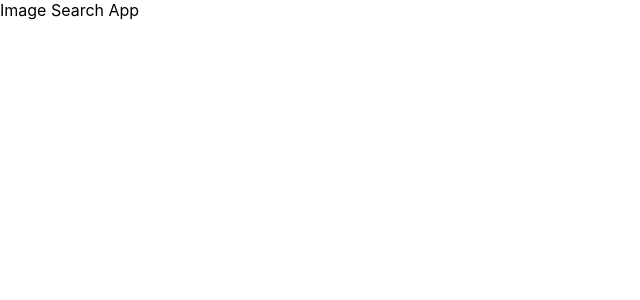
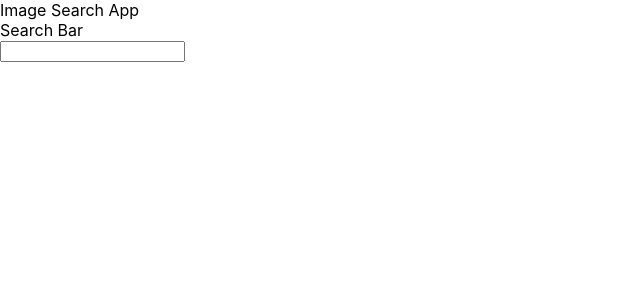
Before and after one commit to acoss22/imagesearch, a React (Create React App) app in the folder images/: page / in a window 1280 px wide. Shown: the top 300 px of the page, without its empty margins (0-640 px from the left). Built offline with nearby package versions, Linux system fonts and the light colour scheme.

Commit message:
search bar component created

```diff
--- a/images/src/App.js
+++ b/images/src/components/App.js
@@ -1,10 +1,11 @@
-import logo from './logo.svg';
+
 import './App.css';
-
+import SearchBar from './SearchBar/SearchBar';
 function App() {
   return (
     <div>
       Image Search App
+      <SearchBar />
     </div>
   );
 }
--- /dev/null
+++ b/images/src/components/SearchBar/SearchBar.js
@@ -0,0 +1,14 @@
+import React from 'react';
+
+class SearchBar extends React.Component {
+    render(){
+        return <div>
+            Search Bar
+            <form>
+                <input />
+            </form>
+        </div>
+    }
+}
+
+export default SearchBar;
--- a/images/src/index.js
+++ b/images/src/index.js
@@ -1,7 +1,7 @@
 import React from 'react';
 import ReactDOM from 'react-dom';
 import './index.css';
-import App from './App';
+import App from './components/App';
 import reportWebVitals from './reportWebVitals';
 
 ReactDOM.render(
```
Also changed, not shown: images/src/components/App.css (renamed from images/src/App.css), 2 other files (tests, documents, lock files or other folders).
